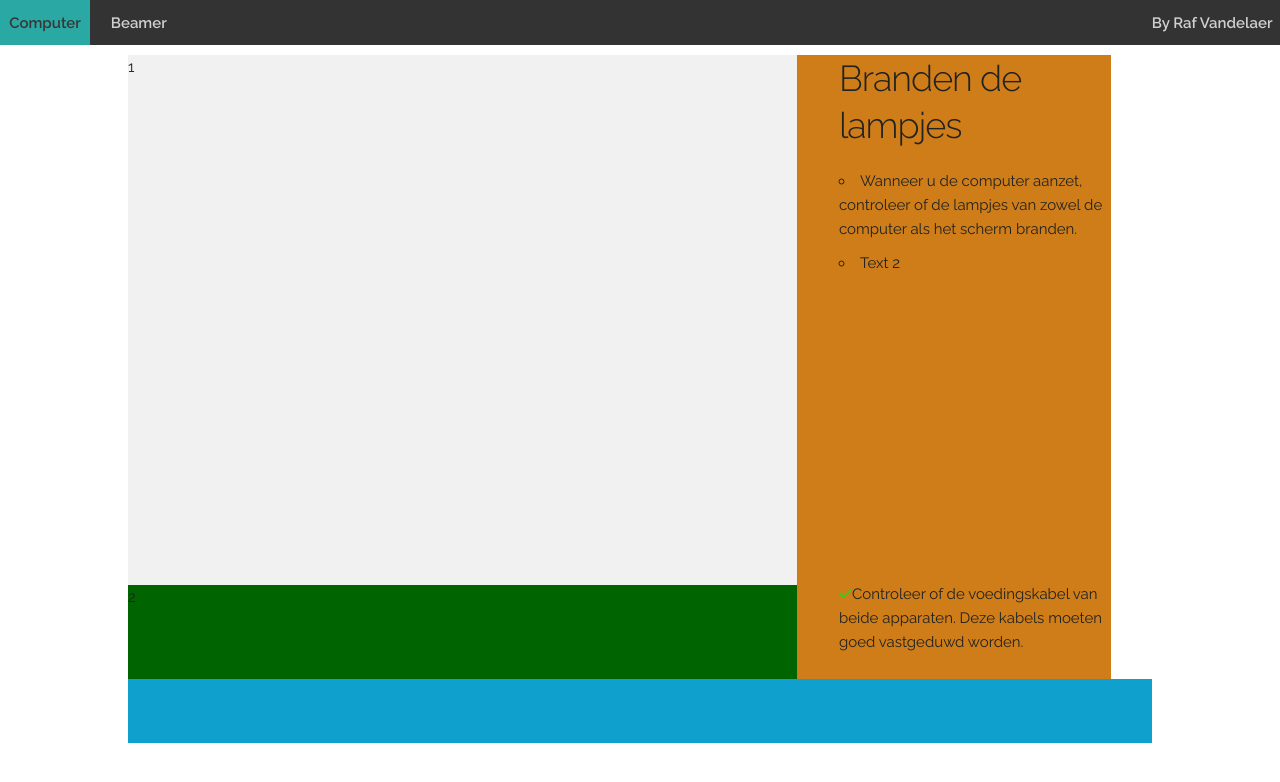
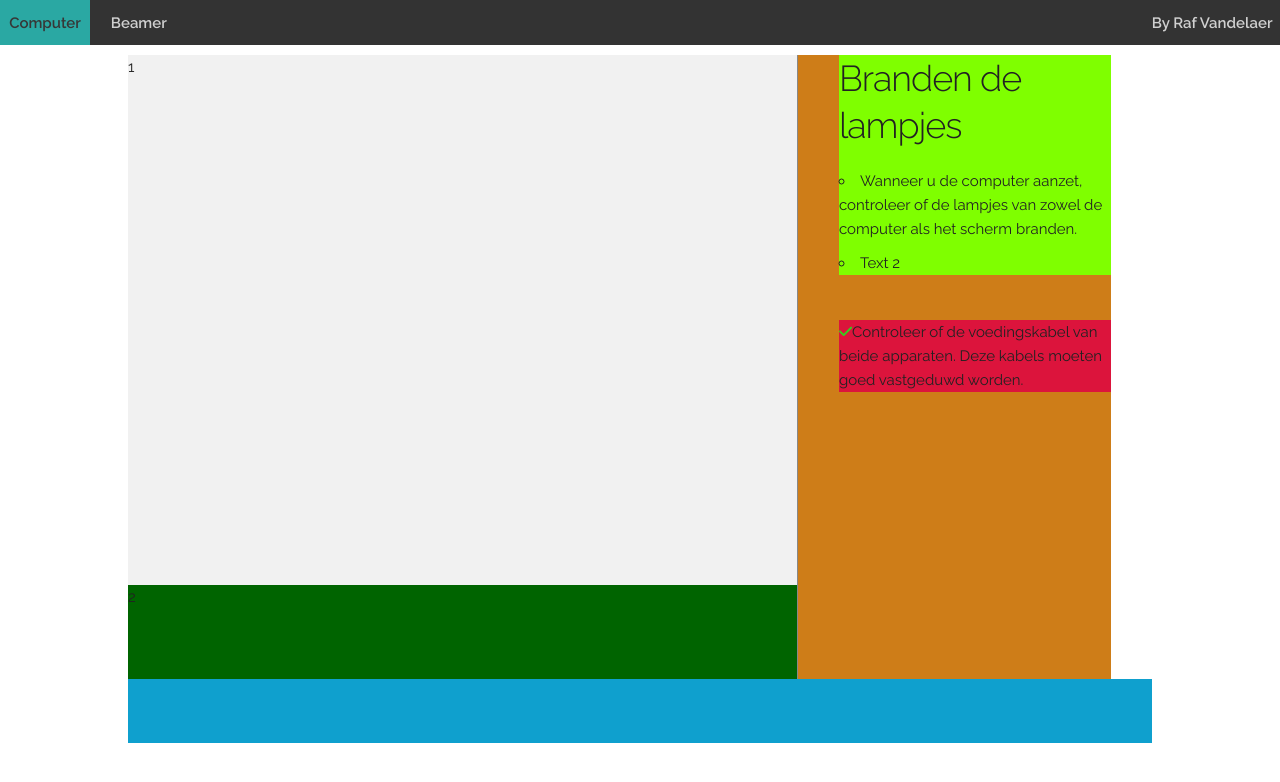
Before and after one commit to RafVandelaer/Flowchart, a plain HTML site: page index.html in a window 1280 px wide. Both pictures are taken after a click on the element "Ik heb een probleem met een computer". Drawn offline with Linux system fonts and the light colour scheme.

Commit message:
Fixed problem where text overlapped when resizing

```diff
--- a/index.html
+++ b/index.html
@@ -63,12 +63,12 @@
                 <div class="row" id="activeImage">1</div>
                 <div class="row" id="images">2</div>
             </div>
-            <div class="four columns" id="explain">
-                <div>
+            <div class="four columns" id="explainContainer">
+                <div id="explain">
                     <h3 id="title"></h3>
                     <ul id="descr"></ul>
                 </div>
-                <div>
+                <div id="solution">
                     <p id="solu"><i class="fa fa-check" aria-hidden="true"></i></p>
                 </div>
             </div>
--- a/resources/css/main.css
+++ b/resources/css/main.css
@@ -93,14 +93,14 @@ nav ul li:last-of-type{
     height: 78vh;
     background-color: #34ce1e;
 }
-#explain{
+#explainContainer{
     height: 78vh;
     background-color: #ce7d18;
-    margin-left: 0%;
+    margin-left: 0;
     padding-left: 4%;
     border-left: 1px solid #888888;
     position: relative;
-    overflow: scroll;
+   overflow: auto;
 }
 #decisionContainer{
     background-color: #0FA0CE;
@@ -115,8 +115,14 @@ nav ul li:last-of-type{
     height: 15%;
 }
 #solu{
-    bottom: 0;
-    position: absolute;
+    background-color: crimson;
+    margin-top: 45px;
+}
+#explain{
+background-color: chartreuse;
+}
+#solution{
+    background-color: deeppink;
 
 }
 .fa-check{
```
